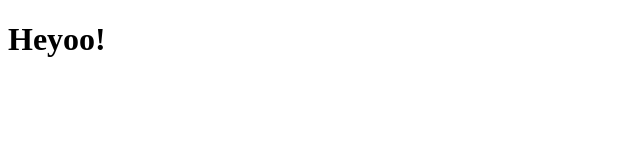
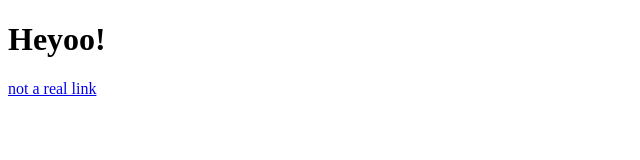
Before and after one commit to apdonaghy05/tech-article, a plain HTML site: page index.html in a window 1280 px wide. Shown: the whole page, without its empty margins (0-640 px from the left). Drawn offline with Linux system fonts and the light colour scheme.

Commit message:
added a nav link

```diff
--- a/index.html
+++ b/index.html
@@ -8,7 +8,7 @@
 <body>
 
   <h1>Heyoo!</h1>
-
+<nav> <a href="#">not a real link</a></nav>
 </body>
 
 </html>
```
